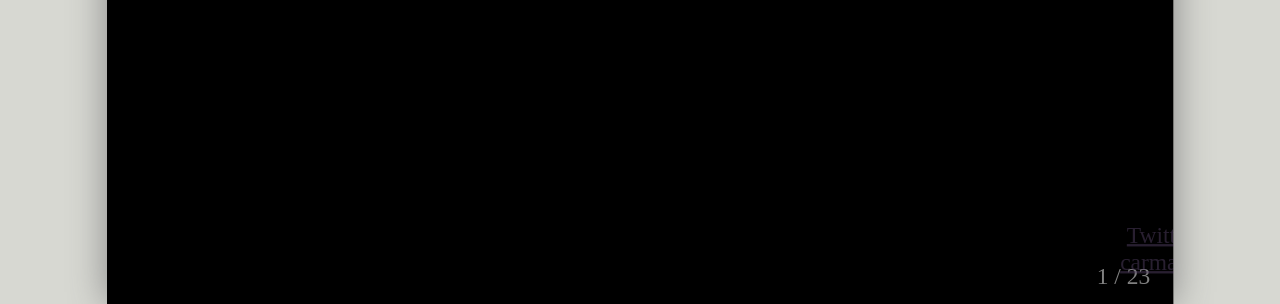
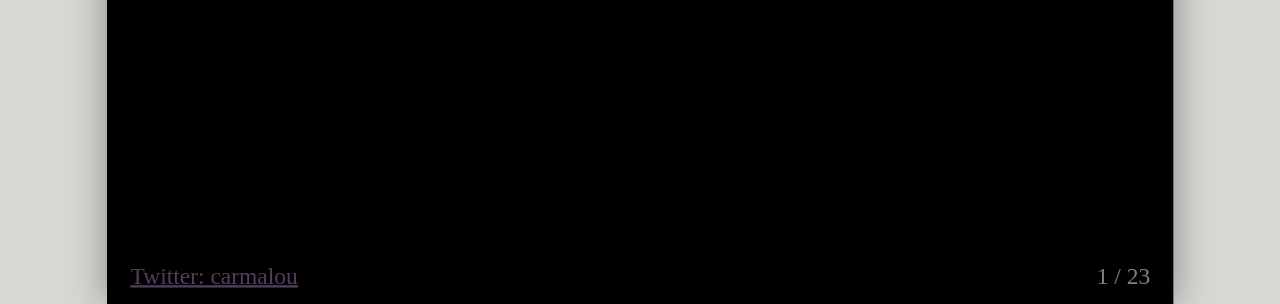
Before and after one commit to carmalou/network_not_included, a plain HTML site: page index.html in a window 1280 px wide. Shown: the part 496-800 px from the top of the page. Drawn offline with Linux system fonts and the light colour scheme; a web font is replaced by a local one.

Commit message:
Update index.html

```diff
--- a/index.html
+++ b/index.html
@@ -358,7 +358,7 @@ class: left, middle, inverse
     <script>
       var slideshow = remark.create();
 
-      var arr = document.getElementsByClassName('remark-slide-number');
+      var arr = document.getElementsByClassName('remark-slide-content');
       for(var i = 0; i < arr.length; i++) {
         var tmpEl = document.createElement('div');
         var innerLink = document.createElement('a');
```
